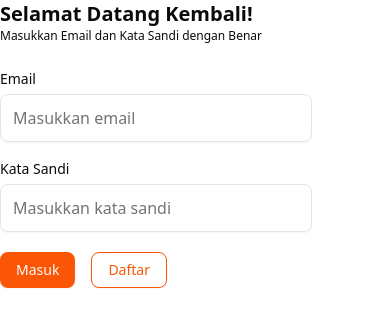
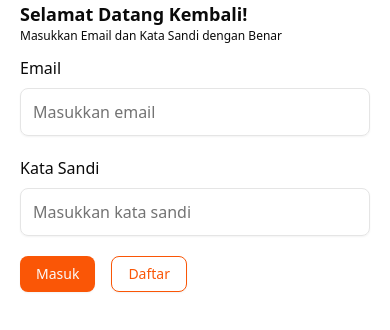
Before and after one commit to kuhrmdhn/Masakuy, a Nuxt app: page /login/LoginForm in a window 390 px wide. Shown: the top 330 px of the page. Built offline with nearby package versions, Linux system fonts and the light colour scheme; no server answers.

Commit message:
[style] responsive design for login page

```diff
--- a/components/ui/button/index.ts
+++ b/components/ui/button/index.ts
@@ -3,7 +3,7 @@ import { cva, type VariantProps } from 'class-variance-authority'
 export { default as Button } from './Button.vue'
 
 export const buttonVariants = cva(
-  'inline-flex items-center justify-center gap-2 whitespace-nowrap rounded-md text-sm font-medium transition-all disabled:pointer-events-none disabled:opacity-50 [&_svg]:pointer-events-none [&_svg:not([class*=\'size-\'])]:size-4 shrink-0 [&_svg]:shrink-0 outline-none focus-visible:border-ring focus-visible:ring-ring/50 focus-visible:ring-[3px] aria-invalid:ring-destructive/20 dark:aria-invalid:ring-destructive/40 aria-invalid:border-destructive cursor-pointer',
+  'inline-flex items-center justify-center gap-2 whitespace-nowrap rounded-md text-xs xs:text-sm font-medium transition-all disabled:pointer-events-none disabled:opacity-50 [&_svg]:pointer-events-none [&_svg:not([class*=\'size-\'])]:size-4 shrink-0 [&_svg]:shrink-0 outline-none focus-visible:border-ring focus-visible:ring-ring/50 focus-visible:ring-[3px] aria-invalid:ring-destructive/20 dark:aria-invalid:ring-destructive/40 aria-invalid:border-destructive cursor-pointer',
   {
     variants: {
       variant: {
--- a/pages/login/LoginForm.vue
+++ b/pages/login/LoginForm.vue
@@ -36,24 +36,24 @@ function handleRegister() {
 
 <template>
   <form
-    class="h-5/6 w-4/5 bg-white"
+    class="min-h-80 h-3/5 sm:h-1/2 w-full sm:w-3/4 lg:w-4/5 px-5 bg-white rounded-md"
     @submit.prevent="handleSubmit"
   >
-    <header class="mb-7 h-1/4 flex flex-col justify-center">
-      <h1 class="text-xl sm:text-3xl font-semibold">Selamat Datang Kembali!</h1>
+    <header class="mb-3 sm:mb-7 h-1/5 xs:h-1/4 flex flex-col justify-center">
+      <h1 class="text-lg sm:text-3xl font-semibold">Selamat Datang Kembali!</h1>
       <p class="text-xs sm:text-md font-thin">
         Masukkan Email dan Kata Sandi dengan Benar
       </p>
     </header>
-    <section>
-      <div class="w-full mb-5" v-for="input in formInputList">
-        <Label class="mb-2" :for="input.id">{{ input.label }}</Label>
+    <section class="mb-7 xs:m-0">
+      <div class="w-full mb-3 xs:mb-5" v-for="input in formInputList">
+        <Label class="mb-2 text-xs xs:text-base" :for="input.id">{{ input.label }}</Label>
         <Input
           :id="input.id"
           :v-model="input.value"
           :type="input.type"
           :placeholder="input.placeholder"
-          class="h-12"
+          class="h-10 xs:h-12 text-xs xs:text-base"
           required
         />
       </div>
--- a/pages/login/LoginImage.vue
+++ b/pages/login/LoginImage.vue
@@ -1,5 +1,5 @@
 <template>
   <section class="h-full w-full overflow-hidden">
-    <img src="/image/login-image.jpg" alt="Login image" class="w-full aspect-auto animate-show-up" />
+    <img src="/image/login-image.webp" alt="Login image" class="h-full xl:h-auto w-full aspect-auto xl:animate-show-up" />
   </section>
 </template>
--- a/pages/login/index.vue
+++ b/pages/login/index.vue
@@ -4,11 +4,11 @@ import LoginImage from "./LoginImage.vue";
 </script>
 
 <template>
-  <div class="w-full h-dvh flex">
-    <section class="h-full w-1/2">
+  <div class="w-full h-dvh relative lg:flex items-center lg:items-start justify-center lg:justify-center">
+    <section class="h-full w-full lg:w-1/2">
       <LoginImage />
     </section>
-    <section class="h-full w-1/2 flex flex-col items-center justify-center">
+    <section class="h-full w-full lg:w-1/2 px-4 backdrop-blur-md lg:backdrop-blur-none flex flex-col items-center justify-center absolute lg:static top-0 z-50">
         <LoginForm />
     </section>
   </div>
```
Also changed, not shown: public/image/login-image.webp (added), 1 other file (tests, documents, lock files or other folders).
